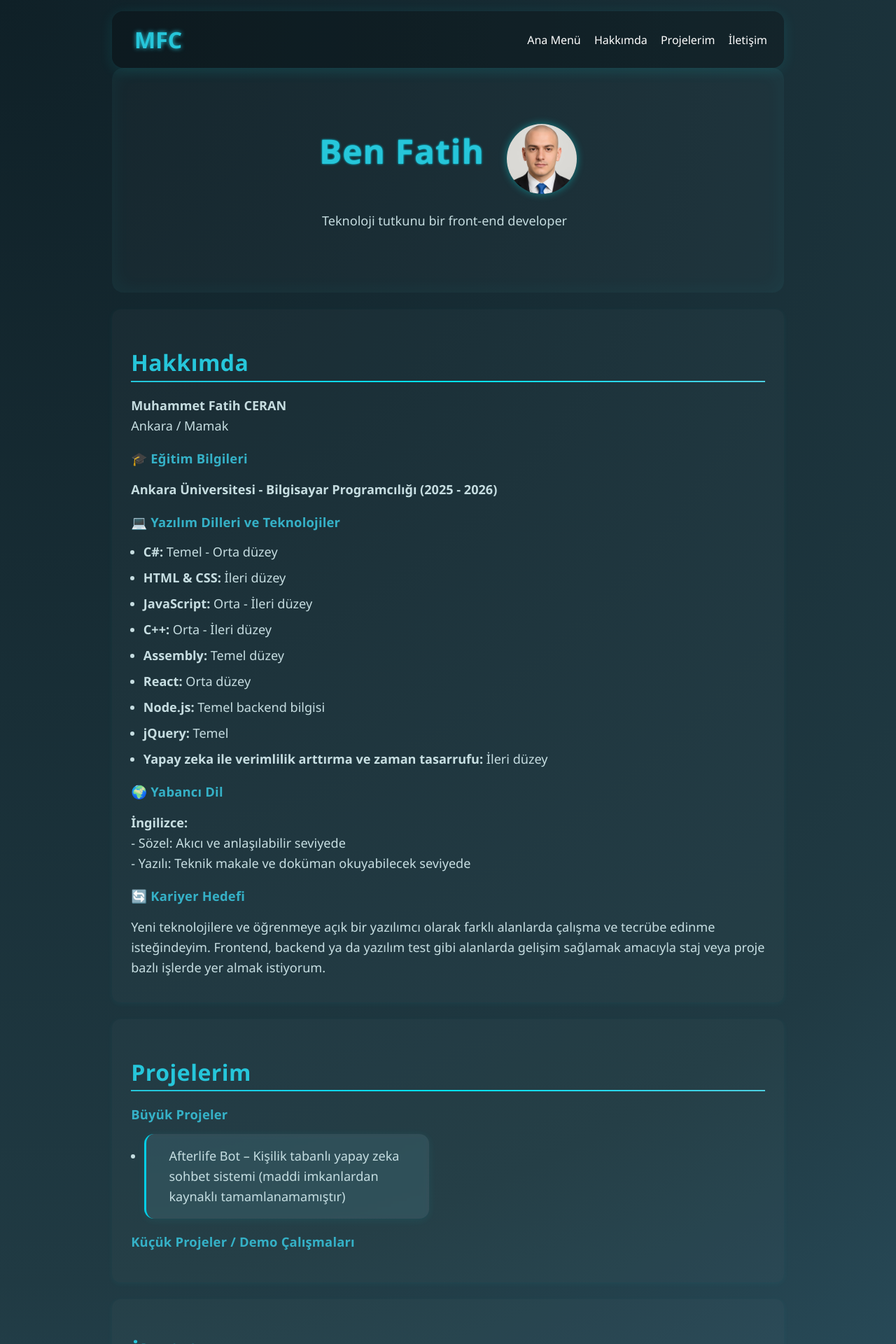
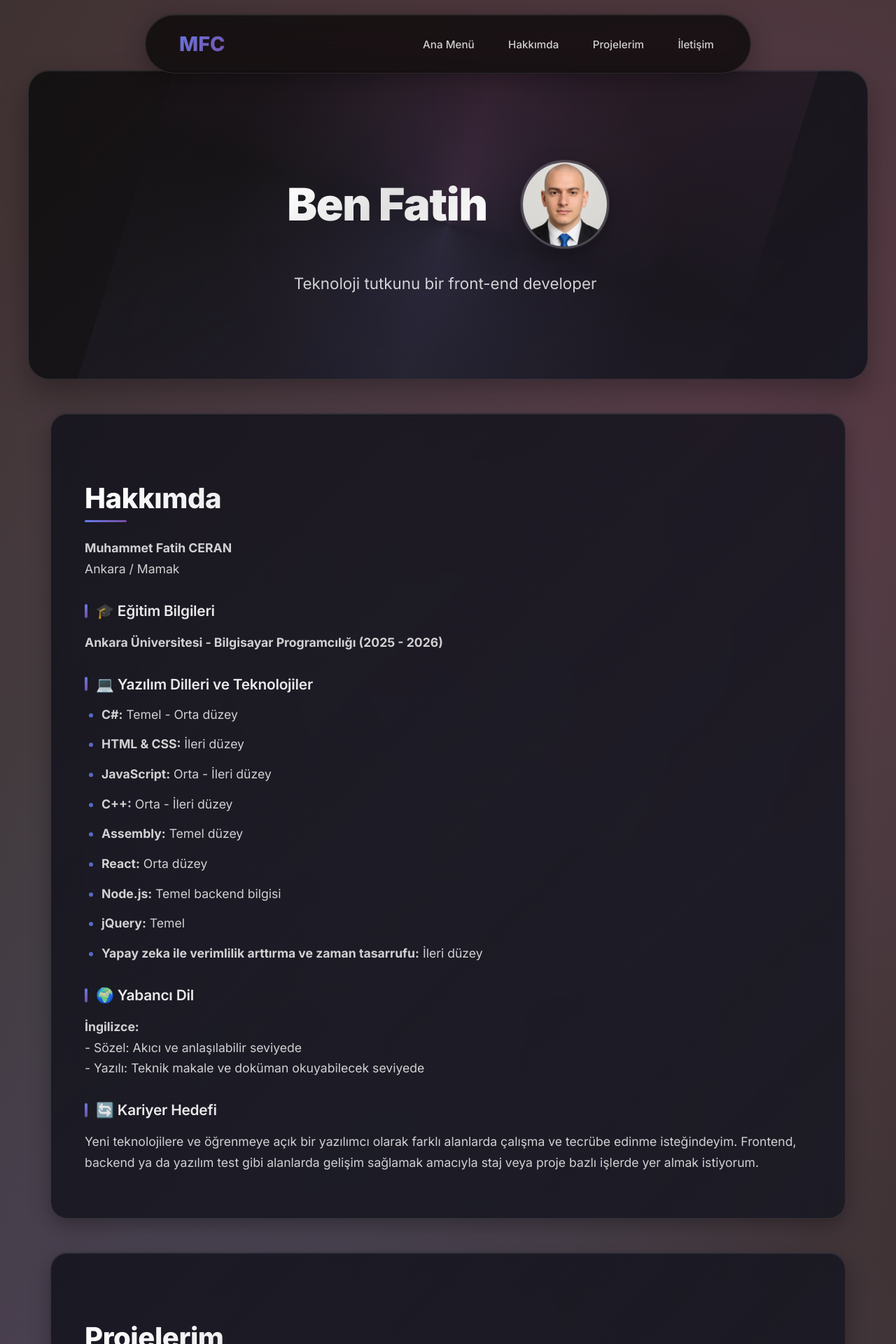
Before and after one commit to Erroberer/portfolio-site, a React (Vite) app: page / in a window 1280 px wide. Shown: the top 1920 px of the page at 70% size. Built offline with nearby package versions, Linux system fonts and the light colour scheme.

Commit message:
2.tasarım

```diff
--- a/src/App.css
+++ b/src/App.css
@@ -1,3 +1,5 @@
+@import url('https://fonts.googleapis.com/css2?family=Inter:wght@300;400;500;600;700;800;900&display=swap');
+
 html {
   scroll-behavior: smooth;
 }
@@ -5,127 +7,194 @@ html {
 body {
   margin: 0;
   padding: 0;
-  font-family: 'Segoe UI', Tahoma, Geneva, Verdana, sans-serif;
-  background: radial-gradient(circle at top left, #0f2027, #203a43 70%, #2c5364);
-  color: #e0f7fa;
+  font-family: 'Inter', -apple-system, BlinkMacSystemFont, 'Segoe UI', sans-serif;
+  background: #3d3131;
+  background-image:
+    radial-gradient(circle at 20% 80%, rgba(120, 119, 198, 0.3) 0%, transparent 50%),
+    radial-gradient(circle at 80% 20%, rgba(255, 119, 198, 0.15) 0%, transparent 50%),
+    radial-gradient(circle at 40% 40%, rgba(120, 219, 255, 0.1) 0%, transparent 50%);
+  color: #ffffff;
+  overflow-x: hidden;
 }
 
 .app-container {
-  max-width: 960px;
+  max-width: 1200px;
   margin: 0 auto;
-  padding: 1rem;
+  padding: 0;
+  position: relative;
 }
 
 .navbar {
+  position: fixed;
+  top: 20px;
+  left: 50%;
+  transform: translateX(-50%);
   display: flex;
   justify-content: space-between;
   align-items: center;
-  padding: 1rem 1.5rem;
-  background: rgba(0, 0, 0, 0.25);
-  border-radius: 16px;
-  box-shadow: 0 4px 20px rgba(0, 255, 255, 0.1);
-  transition: all 0.3s cubic-bezier(0.4, 0, 0.2, 1);
+  padding: 1rem 2rem;
+  background: rgba(10, 10, 10, 0.8);
+  backdrop-filter: blur(20px) saturate(180%);
+  border: 1px solid rgba(255, 255, 255, 0.1);
+  border-radius: 50px;
+  box-shadow:
+    0 8px 32px rgba(0, 0, 0, 0.3),
+    inset 0 1px 0 rgba(255, 255, 255, 0.1);
+  transition: all 0.4s cubic-bezier(0.4, 0, 0.2, 1);
+  z-index: 1000;
+  width: calc(100% - 80px);
+  max-width: 800px;
 }
 
 .navbar.shrinked {
-  padding: 0.3rem 1.2rem;
-  background: rgba(0, 0, 0, 0.33);
-  box-shadow: 0 2px 10px rgba(0, 255, 255, 0.12);
+  padding: 0.7rem 1.5rem;
+  background: rgba(5, 5, 5, 0.9);
+  backdrop-filter: blur(25px) saturate(200%);
+  box-shadow:
+    0 4px 20px rgba(0, 0, 0, 0.4),
+    inset 0 1px 0 rgba(255, 255, 255, 0.15);
 }
 
 .navbar.shrinked .logo {
-  font-size: 1.3rem;
-  padding: 0.08rem 0.3rem;
-  transition: font-size 0.3s, padding 0.3s;
+  font-size: 1.4rem;
+  transition: font-size 0.3s ease;
 }
 
 .navbar.shrinked .nav-links a {
-  font-size: 0.97rem;
-  padding-bottom: 2px;
-  transition: font-size 0.25s, padding 0.3s;
+  font-size: 0.9rem;
+  transition: font-size 0.25s ease;
 }
 
 .logo {
-  font-size: 2rem;
-  color: #26c6da;
-  font-weight: bold;
-  text-shadow: 0 0 6px #26c6da;
-  transition: all 0.4s ease-in-out;
-  padding: 0.2rem 0.5rem;
-  border-radius: 8px;
-  border-radius: 100%;
+  font-size: 1.8rem;
+  font-weight: 800;
+  background: linear-gradient(135deg, #667eea 0%, #764ba2 100%);
+  -webkit-background-clip: text;
+  -webkit-text-fill-color: transparent;
+  background-clip: text;
   position: relative;
-  overflow: visible;
+  padding: 0.5rem 1rem;
+  border-radius: 12px;
+  transition: all 0.4s cubic-bezier(0.4, 0, 0.2, 1);
+  cursor: pointer;
+}
+
+.logo::before {
+  content: '';
+  position: absolute;
+  top: 0;
+  left: 0;
+  right: 0;
+  bottom: 0;
+  background: linear-gradient(135deg, rgba(102, 126, 234, 0.1), rgba(118, 75, 162, 0.1));
+  border-radius: 12px;
+  opacity: 0;
+  transition: opacity 0.3s ease;
+  z-index: -1;
 }
 
 .logo:hover {
-  border-radius: 100%;
-  box-shadow: 0 0 20px #00e5ff, 0 0 40px #26c6da;
-  transform: scale(1.2);
-  text-shadow: 0 0 12px #00e5ffa4;
-  background-color: #00e5ffab;
-  color: black;
+  transform: translateY(-2px) scale(1.05);
+  filter: drop-shadow(0 10px 20px rgba(102, 126, 234, 0.3));
 }
-.logo:hover::after {
-  content: "";
-  position: absolute;
-  left: 20%;
-  top: 50%;
-  width: 60%;
-  height: 50%;
-  border-radius: 50%;
-  background: radial-gradient(circle, #00e5ff44 0%, transparent 80%);
-  opacity: 0.9;
-  pointer-events: none;
-  animation: logoGlow 0.7s;}
 
-  @keyframes logoGlow {
-  from { opacity: 0; transform: scale(0.5);}
-  to   { opacity: 0.9; transform: scale(1.5);}
+.logo:hover::before {
+  opacity: 1;
+}
+
+@keyframes logoGlow {
+  0% {
+    filter: drop-shadow(0 0 5px rgba(102, 126, 234, 0.5));
+  }
+  50% {
+    filter: drop-shadow(0 0 20px rgba(102, 126, 234, 0.8)) drop-shadow(0 0 30px rgba(118, 75, 162, 0.6));
+  }
+  100% {
+    filter: drop-shadow(0 0 5px rgba(102, 126, 234, 0.5));
+  }
 }
 .nav-links {
   display: flex;
-  gap: 1.2rem;
+  gap: 0.5rem;
   list-style: none;
   margin: 0;
   padding: 0;
 }
 
+.nav-links li {
+  position: relative;
+}
+
 .nav-links a {
   position: relative;
-  color: #ffffff;
+  color: rgba(255, 255, 255, 0.8);
   text-decoration: none;
   font-weight: 500;
-  padding-bottom: 4px;
-  transition: color 0.3s ease;
+  font-size: 0.95rem;
+  padding: 0.6rem 1.2rem;
+  border-radius: 25px;
+  transition: all 0.3s cubic-bezier(0.4, 0, 0.2, 1);
+  backdrop-filter: blur(10px);
+  border: 1px solid transparent;
 }
 
-.nav-links a::after {
+.nav-links a::before {
   content: '';
   position: absolute;
+  top: 0;
   left: 0;
+  right: 0;
   bottom: 0;
-  width: 0%;
-  height: 2px;
-  background-color: #00e5ff;
-  transition: width 0.3s ease;
+  background: linear-gradient(135deg, rgba(255, 255, 255, 0.1), rgba(255, 255, 255, 0.05));
+  border-radius: 25px;
+  opacity: 0;
+  transition: opacity 0.3s ease;
+  z-index: -1;
 }
 
 .nav-links a:hover {
-  color: #26c6da;
-  text-shadow: 0 0 6px #00e5ff;
+  color: #ffffff;
+  border-color: rgba(255, 255, 255, 0.2);
+  transform: translateY(-1px);
+  box-shadow: 0 4px 15px rgba(0, 0, 0, 0.2);
 }
 
-.nav-links a:hover::after {
-  width: 100%;
+.nav-links a:hover::before {
+  opacity: 1;
 }
 
 .hero {
   text-align: center;
-  padding: 5rem 1rem;
-  background: rgba(255, 255, 255, 0.02);
-  border-radius: 16px;
-  box-shadow: inset 0 0 30px rgba(0, 255, 255, 0.05);
+  padding: 8rem 2rem 6rem;
+  margin-top: 100px;
+  position: relative;
+  background:
+    radial-gradient(circle at 50% 50%, rgba(120, 119, 198, 0.1) 0%, transparent 50%),
+    linear-gradient(135deg, rgba(10, 10, 10, 0.8) 0%, rgba(20, 20, 30, 0.9) 100%);
+  border-radius: 30px;
+  border: 1px solid rgba(255, 255, 255, 0.1);
+  backdrop-filter: blur(20px);
+  box-shadow:
+    0 20px 40px rgba(0, 0, 0, 0.3),
+    inset 0 1px 0 rgba(255, 255, 255, 0.1);
+  overflow: hidden;
+}
+
+.hero::before {
+  content: '';
+  position: absolute;
+  top: -50%;
+  left: -50%;
+  width: 200%;
+  height: 200%;
+  background: conic-gradient(from 0deg, transparent, rgba(120, 119, 198, 0.1), transparent, rgba(255, 119, 198, 0.1), transparent);
+  animation: rotate 20s linear infinite;
+  z-index: -1;
+}
+
+@keyframes rotate {
+  0% { transform: rotate(0deg); }
+  100% { transform: rotate(360deg); }
 }
 
 /* ------- HERO FLEX AVATAR + BAŞLIK ------- */
@@ -133,48 +202,75 @@ body {
   display: flex;
   align-items: center;
   justify-content: center;
-  gap: 2rem;
+  gap: 3rem;
   flex-wrap: wrap;
-  /* mobilde alta geçer */
-  margin-bottom: 1.5rem;
+  margin-bottom: 2rem;
+  position: relative;
+  z-index: 1;
 }
 
 .hero-flex h1 {
-  font-size: 3rem;
+  font-size: 4rem;
   font-weight: 900;
-  color: #26c6da;
-  text-shadow: 0 0 3px #00e5ff;
-  margin-bottom: 0.5em;
-  margin-top: 0;
-  letter-spacing: 1px;
-  transition: ease 0.2s;
+  background: linear-gradient(135deg, #ffffff 0%, #e0e0e0 50%, #ffffff 100%);
+  -webkit-background-clip: text;
+  -webkit-text-fill-color: transparent;
+  background-clip: text;
+  margin: 0;
+  letter-spacing: -0.02em;
+  line-height: 1.1;
+  transition: all 0.4s cubic-bezier(0.4, 0, 0.2, 1);
+  position: relative;
 }
 
-.hero-flex h1:hover {
+.hero-flex h1::after {
+  content: '';
+  position: absolute;
+  top: 0;
+  left: 0;
+  right: 0;
+  bottom: 0;
+  background: linear-gradient(135deg, rgba(120, 119, 198, 0.3), rgba(255, 119, 198, 0.3));
+  -webkit-background-clip: text;
+  -webkit-text-fill-color: transparent;
+  background-clip: text;
+  opacity: 0;
+  transition: opacity 0.3s ease;
+}
 
-  color: #20cde4;
-  text-shadow: 0 0 10px #00e5ff;
-
+.hero-flex h1:hover::after {
+  opacity: 1;
 }
 
 h2 {
-  font-size: 2rem;
-  color: #26c6da;
-  border-bottom: 2.5px solid;
-  border-image: linear-gradient(90deg, #26c6da, #00e5ff, #4dd0e1) 1;
-  padding-bottom: 0.3rem;
-  margin-bottom: 1.2rem;
-  font-weight: 700;
-  letter-spacing: 0.5px;
-  animation: h2FadeIn 1.1s cubic-bezier(0.4, 0, 0.2, 1);
+  font-size: 2.5rem;
+  font-weight: 800;
+  background: linear-gradient(135deg, #ffffff 0%, #b0b0b0 100%);
+  -webkit-background-clip: text;
+  -webkit-text-fill-color: transparent;
+  background-clip: text;
+  margin: 3rem 0 2rem;
+  letter-spacing: -0.01em;
+  position: relative;
+  text-align: left;
+}
+
+h2::after {
+  content: '';
+  position: absolute;
+  bottom: -10px;
+  left: 0;
+  width: 60px;
+  height: 3px;
+  background: linear-gradient(135deg, #667eea, #764ba2);
+  border-radius: 2px;
 }
 
 @keyframes h2FadeIn {
   from {
     opacity: 0;
-    transform: translateY(-16px);
+    transform: translateY(-20px);
   }
-
   to {
     opacity: 1;
     transform: translateY(0);
@@ -182,12 +278,25 @@ h2 {
 }
 
 h3 {
-  font-size: 1.15rem;
-  color: #35b1c7;
-  margin-top: 1.2rem;
-  margin-bottom: 0.5rem;
-  font-weight: 700;
-  letter-spacing: 0.2px;
+  font-size: 1.3rem;
+  color: rgba(255, 255, 255, 0.9);
+  margin: 2rem 0 1rem;
+  font-weight: 600;
+  letter-spacing: -0.01em;
+  position: relative;
+  padding-left: 1rem;
+}
+
+h3::before {
+  content: '';
+  position: absolute;
+  left: 0;
+  top: 50%;
+  transform: translateY(-50%);
+  width: 4px;
+  height: 20px;
+  background: linear-gradient(135deg, #667eea, #764ba2);
+  border-radius: 2px;
 }
 
 section ul {
@@ -196,61 +305,119 @@ section ul {
 }
 
 .hero-avatar-side {
-  width: 100px;
-  height: 100px;
+  width: 120px;
+  height: 120px;
   border-radius: 50%;
   object-fit: cover;
-  box-shadow: 0 0 12px rgba(0, 255, 255, 0.4);
-  transition: transform 0.3s ease;
+  border: 3px solid rgba(255, 255, 255, 0.2);
+  box-shadow:
+    0 10px 30px rgba(0, 0, 0, 0.3),
+    0 0 0 1px rgba(255, 255, 255, 0.1);
+  transition: all 0.4s cubic-bezier(0.4, 0, 0.2, 1);
+  position: relative;
+  z-index: 1;
+}
+
+.hero-avatar-side::before {
+  content: '';
+  position: absolute;
+  top: -3px;
+  left: -3px;
+  right: -3px;
+  bottom: -3px;
+  background: linear-gradient(135deg, #667eea, #764ba2, #f093fb);
+  border-radius: 50%;
+  z-index: -1;
+  opacity: 0;
+  transition: opacity 0.3s ease;
 }
 
 .hero-avatar-side:hover {
-  transform: scale(1.05);
+  transform: translateY(-5px) scale(1.05);
+  box-shadow:
+    0 20px 40px rgba(0, 0, 0, 0.4),
+    0 0 0 1px rgba(255, 255, 255, 0.2);
+}
 
+.hero-avatar-side:hover::before {
+  opacity: 1;
 }
 
 .hero-desc {
-  font-size: 1.2rem;
-  color: #b2ebf2;
-  margin-top: 1rem;
-  min-height: 1.5rem;
-  /* yazı değişince zıplamaması için */
+  font-size: 1.4rem;
+  color: rgba(255, 255, 255, 0.8);
+  margin-top: 2rem;
+  min-height: 2rem;
+  font-weight: 400;
+  line-height: 1.6;
+  position: relative;
+  z-index: 1;
 }
 
-.hero-desc,
 section p,
 section li {
-  font-size: 1.13rem;
-  color: #e0f7fa;
-  opacity: 0.87;
-  margin-bottom: 0.5rem;
-  line-height: 1.6;
+  font-size: 1.1rem;
+  color: rgba(255, 255, 255, 0.8);
+  margin-bottom: 1rem;
+  line-height: 1.7;
+  font-weight: 400;
 }
 
-@media (max-width: 600px) {
+section ul {
+  padding-left: 1.5rem;
+  margin-bottom: 1.5rem;
+}
+
+section li {
+  margin-bottom: 0.8rem;
+  position: relative;
+}
+
+section li::marker {
+  color: rgba(102, 126, 234, 0.8);
+}
+
+@media (max-width: 768px) {
+  .hero {
+    padding: 6rem 1rem 4rem;
+    margin-top: 80px;
+  }
+
   .hero-flex {
     flex-direction: column;
-    gap: 1rem;
+    gap: 2rem;
   }
 
   .hero-avatar-side {
-    width: 80px;
-    height: 80px;
+    width: 100px;
+    height: 100px;
   }
 
   .hero-flex h1 {
+    font-size: 2.5rem;
+  }
+
+  .navbar {
+    width: calc(100% - 40px);
+    padding: 0.8rem 1.5rem;
+  }
+
+  section {
+    margin: 2rem 1rem;
+    padding: 2rem;
+  }
+
+  h2 {
     font-size: 2rem;
   }
 }
 
-/* ---------------------------------------- */
-
+/* Modern animations */
 @keyframes fadeInDown {
   0% {
     transform: translateY(-30px);
     opacity: 0;
   }
-
   100% {
     transform: translateY(0);
     opacity: 1;
@@ -261,137 +428,228 @@ section li {
   0% {
     opacity: 0;
   }
-
   100% {
     opacity: 1;
   }
 }
 
+@keyframes slideInFromLeft {
+  0% {
+    transform: translateX(-100px);
+    opacity: 0;
+  }
+  100% {
+    transform: translateX(0);
+    opacity: 1;
+  }
+}
+
 section {
-  margin-top: 1.5rem;
-  padding: 1.7rem;
-  background-color: rgba(255, 255, 255, 0.025);
-  border-radius: 12px;
-  box-shadow: 0 2px 8px rgba(0, 255, 255, 0.05);
-  transition: all 0.3s ease;
+  margin: 3rem 2rem;
+  padding: 3rem;
+  background:
+    linear-gradient(135deg, rgba(15, 15, 25, 0.8) 0%, rgba(25, 25, 35, 0.9) 100%);
+  border-radius: 24px;
+  border: 1px solid rgba(255, 255, 255, 0.1);
+  backdrop-filter: blur(20px);
+  box-shadow:
+    0 10px 30px rgba(0, 0, 0, 0.3),
+    inset 0 1px 0 rgba(255, 255, 255, 0.1);
+  transition: all 0.4s cubic-bezier(0.4, 0, 0.2, 1);
+  position: relative;
+  overflow: hidden;
+}
+
+section::before {
+  content: '';
+  position: absolute;
+  top: 0;
+  left: -100%;
+  width: 100%;
+  height: 100%;
+  background: linear-gradient(90deg, transparent, rgba(255, 255, 255, 0.05), transparent);
+  transition: left 0.6s ease;
 }
 
 section:hover {
-  box-shadow: 0 4px 14px rgba(0, 255, 255, 0.164);
+  transform: translateY(-5px);
+  box-shadow:
+    0 20px 40px rgba(0, 0, 0, 0.4),
+    inset 0 1px 0 rgba(255, 255, 255, 0.15);
+  border-color: rgba(255, 255, 255, 0.2);
+}
+
+section:hover::before {
+  left: 100%;
 }
 
 
 
 .project-list {
-  padding-left: 1.2rem;
+  padding-left: 0;
+  display: grid;
+  gap: 1.5rem;
+  grid-template-columns: repeat(auto-fit, minmax(300px, 1fr));
 }
 
+.project-card {
+  background:
+    linear-gradient(135deg, rgba(20, 20, 30, 0.8) 0%, rgba(30, 30, 40, 0.9) 100%);
+  backdrop-filter: blur(20px);
+  border: 1px solid rgba(255, 255, 255, 0.1);
+  border-left: 4px solid;
+  border-image: linear-gradient(135deg, #667eea, #764ba2) 1;
+  border-radius: 16px;
+  padding: 2rem;
+  box-shadow:
+    0 10px 30px rgba(0, 0, 0, 0.2),
+    inset 0 1px 0 rgba(255, 255, 255, 0.1);
+  transition: all 0.4s cubic-bezier(0.4, 0, 0.2, 1);
+  position: relative;
+  overflow: hidden;
+}
 
-.project-card {
-  background: rgba(255, 255, 255, 0.10);
-  backdrop-filter: blur(3px) saturate(140%);
-  border-left: 3px solid #00e5ff;
-  border-radius: 14px;
-  padding: 1.1rem 2rem;
-  min-width: 230px;
-  max-width: 340px;
-  box-shadow: 0 2px 14px rgba(0, 255, 255, 0.09);
-  transition: transform 0.25s, box-shadow 0.25s, background 0.3s;
+.project-card::before {
+  content: '';
+  position: absolute;
+  top: 0;
+  left: -100%;
+  width: 100%;
+  height: 100%;
+  background: linear-gradient(90deg, transparent, rgba(102, 126, 234, 0.1), transparent);
+  transition: left 0.6s ease;
 }
 
 .project-card:hover {
-  background: rgba(38, 198, 218, 0.19);
-  transform: translateY(-7px) scale(1.035) rotate(-1.5deg);
-  box-shadow: 0 8px 34px #00e5ff44;
+  transform: translateY(-8px) scale(1.02);
+  box-shadow:
+    0 20px 40px rgba(0, 0, 0, 0.3),
+    inset 0 1px 0 rgba(255, 255, 255, 0.15);
+  border-color: rgba(255, 255, 255, 0.2);
+}
+
+.project-card:hover::before {
+  left: 100%;
 }
 
 a {
-  color: #80deea;
+  color: rgba(102, 126, 234, 0.9);
+  text-decoration: none;
+  position: relative;
+  transition: all 0.3s ease;
+  font-weight: 500;
+}
+
+a::after {
+  content: '';
+  position: absolute;
+  bottom: -2px;
+  left: 0;
+  width: 0;
+  height: 2px;
+  background: linear-gradient(135deg, #667eea, #764ba2);
+  transition: width 0.3s ease;
 }
 
 a:hover {
-  color: #26c6da;
+  color: rgba(118, 75, 162, 1);
+  transform: translateY(-1px);
+}
+
+a:hover::after {
+  width: 100%;
 }
 
 .footer {
   text-align: center;
-  margin-top: 4rem;
-  padding: 2rem 0;
-  font-size: 0.95rem;
-  color: #b0bec5;
-  opacity: 0.75;
-  animation: footerIn 1.2s;
-}
-@keyframes footerIn {
-  from { opacity: 0; transform: translateY(30px);}
-  to   { opacity: 0.75; transform: translateY(0);}
+  margin: 4rem 2rem 2rem;
+  padding: 3rem;
+  background:
+    linear-gradient(135deg, rgba(10, 10, 15, 0.8) 0%, rgba(20, 20, 25, 0.9) 100%);
+  border-radius: 24px;
+  border: 1px solid rgba(255, 255, 255, 0.1);
+  backdrop-filter: blur(20px);
+  box-shadow:
+    0 10px 30px rgba(0, 0, 0, 0.3),
+    inset 0 1px 0 rgba(255, 255, 255, 0.1);
+  font-size: 1rem;
+  color: rgba(255, 255, 255, 0.6);
+  animation: footerIn 1.2s ease;
 }
 
-.animated-line {
-  font-size: 1.2rem;
-  color: #b2ebf2;
-
-  margin-top: 0.5rem;
-  display: flex;
-  justify-content: center;
-  gap: 0.3rem;
+@keyframes footerIn {
+  from {
+    opacity: 0;
+    transform: translateY(30px);
+  }
+  to {
+    opacity: 1;
+    transform: translateY(0);
+  }
 }
 
-.animated-line span {
-  display: inline-block;
-  min-width: 170px;
-  text-align: left;
-}
+/* Additional mobile responsive styles */
+@media (max-width: 480px) {
+  .hero-flex h1 {
+    font-size: 2rem;
+  }
 
+  .hero-desc {
+    font-size: 1.2rem;
+  }
 
-
-/**/
-@media (max-width: 600px) {
   .navbar {
     flex-direction: column;
-    align-items: flex-start;
-    padding: 0.6rem 1rem;
-  }
-
-  .logo {
-    margin-bottom: 0.7rem;
-    font-size: 1.3rem;
+    align-items: center;
+    padding: 1rem;
+    gap: 1rem;
   }
 
   .nav-links {
-    flex-direction: column;
-    width: 100%;
-    gap: 0.2rem;
-  }
-
-  .nav-links li {
-    margin-bottom: 0.2rem;
+    flex-direction: row;
+    flex-wrap: wrap;
+    justify-content: center;
+    gap: 0.3rem;
   }
 
   .nav-links a {
-    font-size: 1rem;
-    padding: 0.3rem 0.2rem;
-    display: block;
-    width: 100%;
+    font-size: 0.85rem;
+    padding: 0.5rem 0.8rem;
+  }
+
+  section {
+    margin: 1.5rem 0.5rem;
+    padding: 1.5rem;
+  }
+
+  h2 {
+    font-size: 1.8rem;
+  }
+
+  h3 {
+    font-size: 1.1rem;
   }
 }
 
 .scroll-to-top {
   position: fixed;
-  right: 28px;
-  bottom: 28px;
-  background: #26c6da;
-  color: #fff;
+  right: 30px;
+  bottom: 30px;
+  background: linear-gradient(135deg, #667eea, #764ba2);
+  color: #ffffff;
   border: none;
   border-radius: 50%;
-  width: 52px;
-  height: 52px;
-  font-size: 2rem;
+  width: 56px;
+  height: 56px;
+  font-size: 1.5rem;
   cursor: pointer;
-  box-shadow: 0 4px 16px #00e5ff88;
-  opacity: 0.88;
-  z-index: 99;
-  transition: background 0.25s, transform 0.22s, opacity 0.2s;
+  backdrop-filter: blur(20px);
+  border: 1px solid rgba(255, 255, 255, 0.2);
+  box-shadow:
+    0 8px 25px rgba(0, 0, 0, 0.3),
+    inset 0 1px 0 rgba(255, 255, 255, 0.2);
+  z-index: 1000;
+  transition: all 0.4s cubic-bezier(0.4, 0, 0.2, 1);
   animation: popInUp 0.7s cubic-bezier(.26, .94, .62, 1.18);
 }
 
@@ -400,11 +658,9 @@ a:hover {
     transform: scale(0.6) translateY(40px);
     opacity: 0;
   }
-
   80% {
-    transform: scale(1.12) translateY(-8px);
+    transform: scale(1.1) translateY(-5px);
   }
-
   100% {
     transform: scale(1) translateY(0);
     opacity: 1;
@@ -412,8 +668,19 @@ a:hover {
 }
 
 .scroll-to-top:hover {
-  background: #00e5ff;
-  color: #212121;
-  transform: scale(1.13) rotate(-8deg);
-  opacity: 1;
+  background: linear-gradient(135deg, #764ba2, #f093fb);
+  transform: translateY(-3px) scale(1.05);
+  box-shadow:
+    0 12px 30px rgba(0, 0, 0, 0.4),
+    inset 0 1px 0 rgba(255, 255, 255, 0.3);
 }
+
+@media (max-width: 768px) {
+  .scroll-to-top {
+    right: 20px;
+    bottom: 20px;
+    width: 48px;
+    height: 48px;
+    font-size: 1.3rem;
+  }
+}
```
